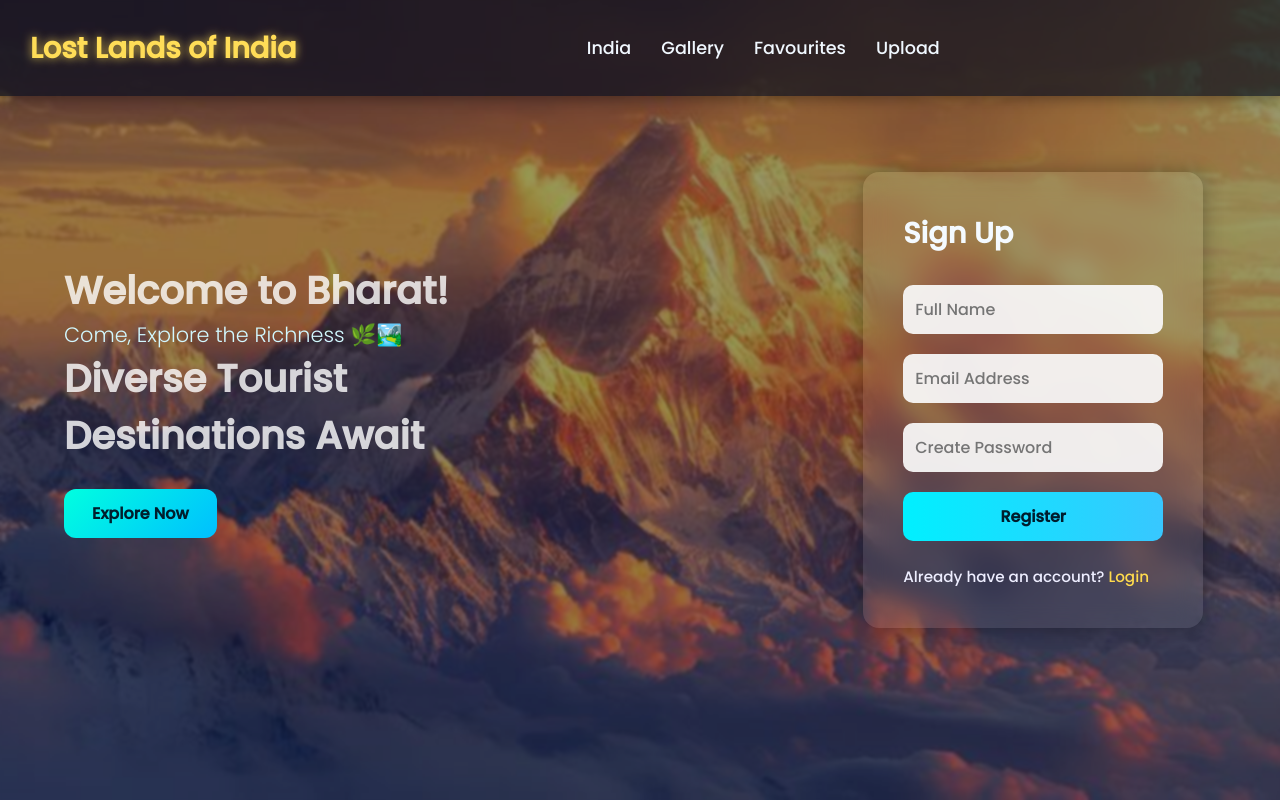
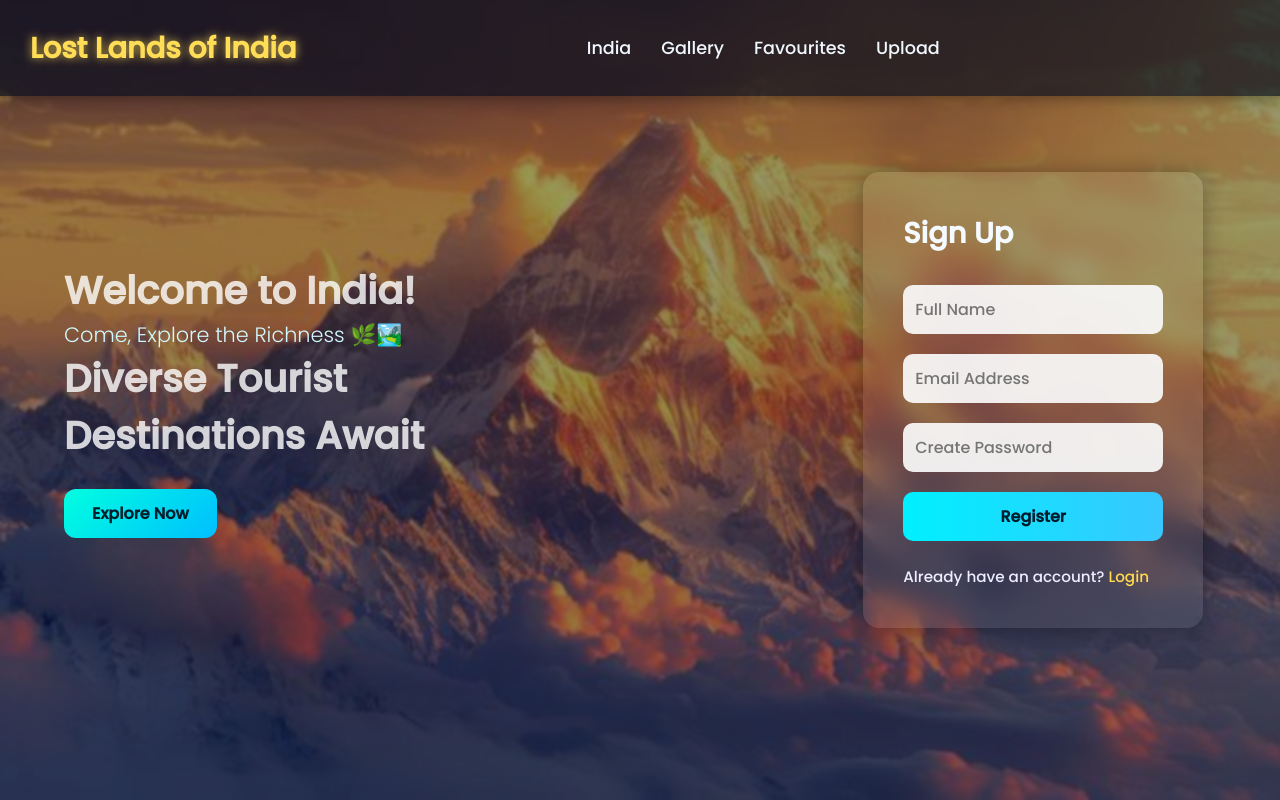
Before and after one commit to Saitharunmotipeta/tourist-destinations, a Flask app: page / in a window 1280 px wide. Run offline with Flask 3, Linux system fonts and the light colour scheme.

Commit message:
Update index.html

```diff
--- a/templates/index.html
+++ b/templates/index.html
@@ -343,7 +343,7 @@
   <!-- Welcome Text + Auth Box -->
   <main>
     <section class="welcome">
-      <h2>Welcome to Bharat!</h2>
+      <h2>Welcome to India!</h2>
       <h3>Come, Explore the Richness 🌿🏞️</h3>
       <h2>Diverse Tourist Destinations Await</h2>
       <a class="cta-button">Explore Now</a>
```
